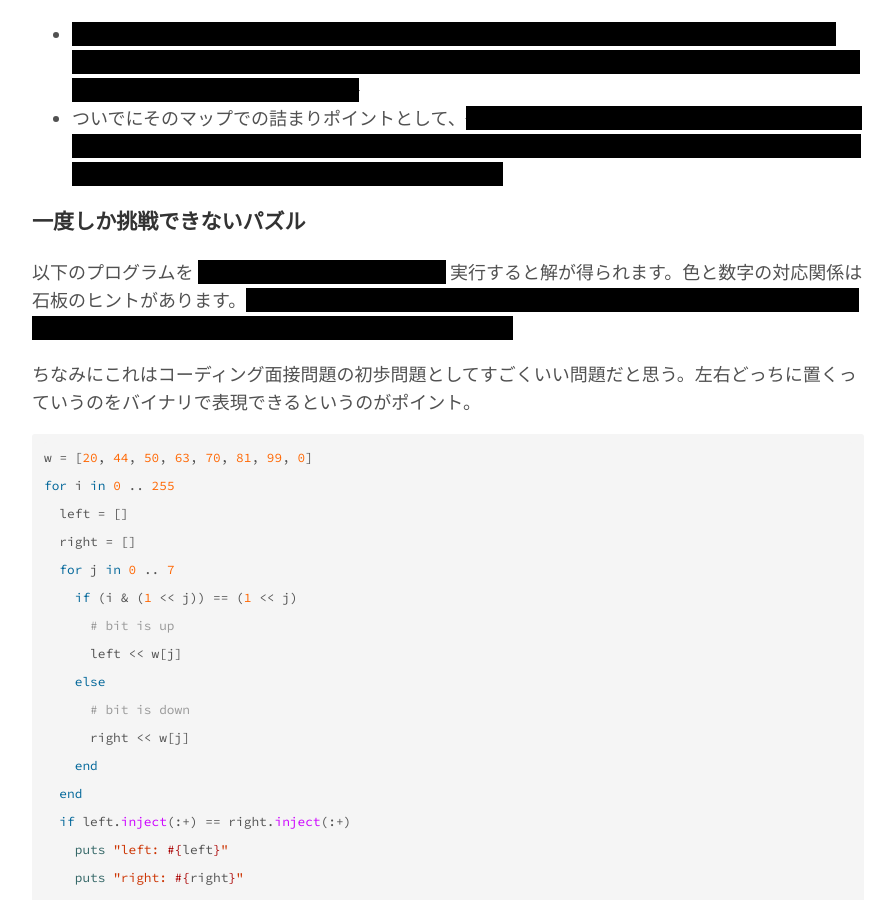
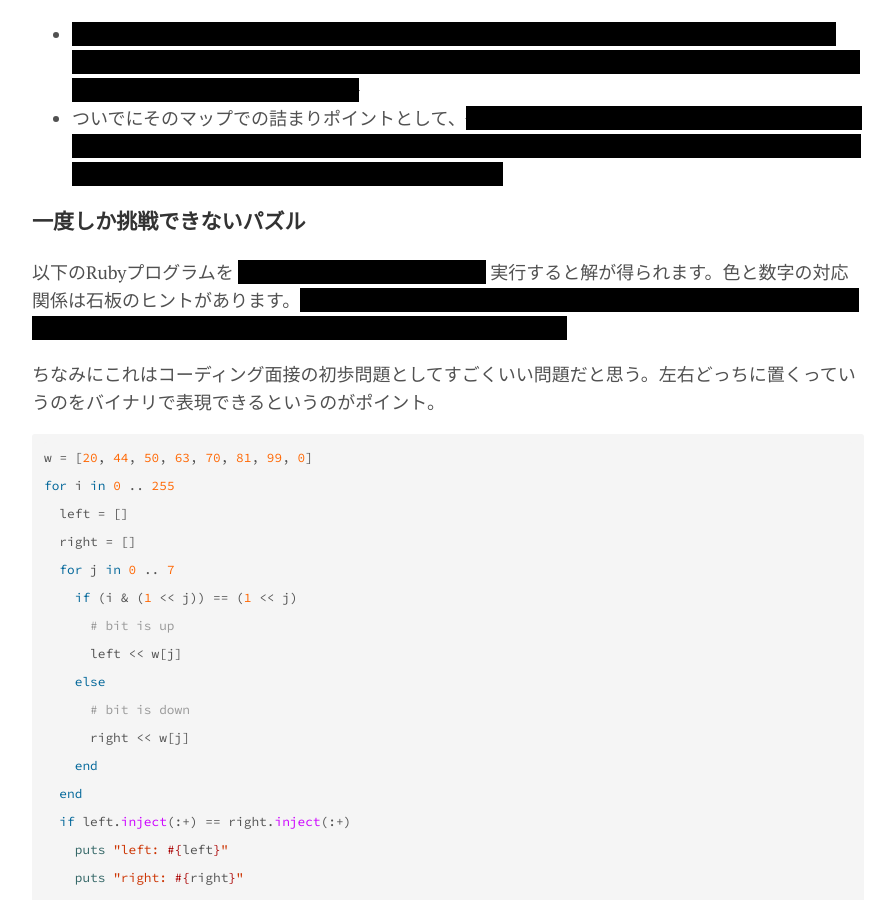
Before and after one commit to sylph01/sylph01.github.io, a Jekyll site: the page built from ja-pages/lamulana-spoilers.md, in a window 1280 px wide and 900 px high, scrolled down 1727 px. Shown: the whole window, without its empty margins (192-1085 px from the left). Built offline with Jekyll 4.4.1, drawn with Linux system fonts in a browser that asks for light colours; nearby versions of some CDN libraries.

Commit message:
minor edits

````diff
--- a/ja-pages/lamulana-spoilers.md
+++ b/ja-pages/lamulana-spoilers.md
@@ -62,9 +62,9 @@ title: LA-MULANA ネタバレ込のメモ
 
 ### 一度しか挑戦できないパズル
 
-以下のプログラムを <span class="spoiler">配列wの最後の要素を61にして</span> 実行すると解が得られます。色と数字の対応関係は石板のヒントがあります。<span class="spoiler">61っていうのは巨人霊廟の聖杯石碑の左の画面の左上に「体重計」があるのでそこで出てくるラムラーナ数字を解読すると出てきます。</span>
+以下のRubyプログラムを <span class="spoiler">配列wの最後の要素を61にして</span> 実行すると解が得られます。色と数字の対応関係は石板のヒントがあります。<span class="spoiler">61っていうのは巨人霊廟の聖杯石碑の左の画面の左上に「体重計」があるのでそこで出てくるラムラーナ数字を解読すると出てきます。</span>
 
-ちなみにこれはコーディング面接問題の初歩問題としてすごくいい問題だと思う。左右どっちに置くっていうのをバイナリで表現できるというのがポイント。
+ちなみにこれはコーディング面接の初歩問題としてすごくいい問題だと思う。左右どっちに置くっていうのをバイナリで表現できるというのがポイント。
 
 ```ruby
 w = [20, 44, 50, 63, 70, 81, 99, 0]
````
